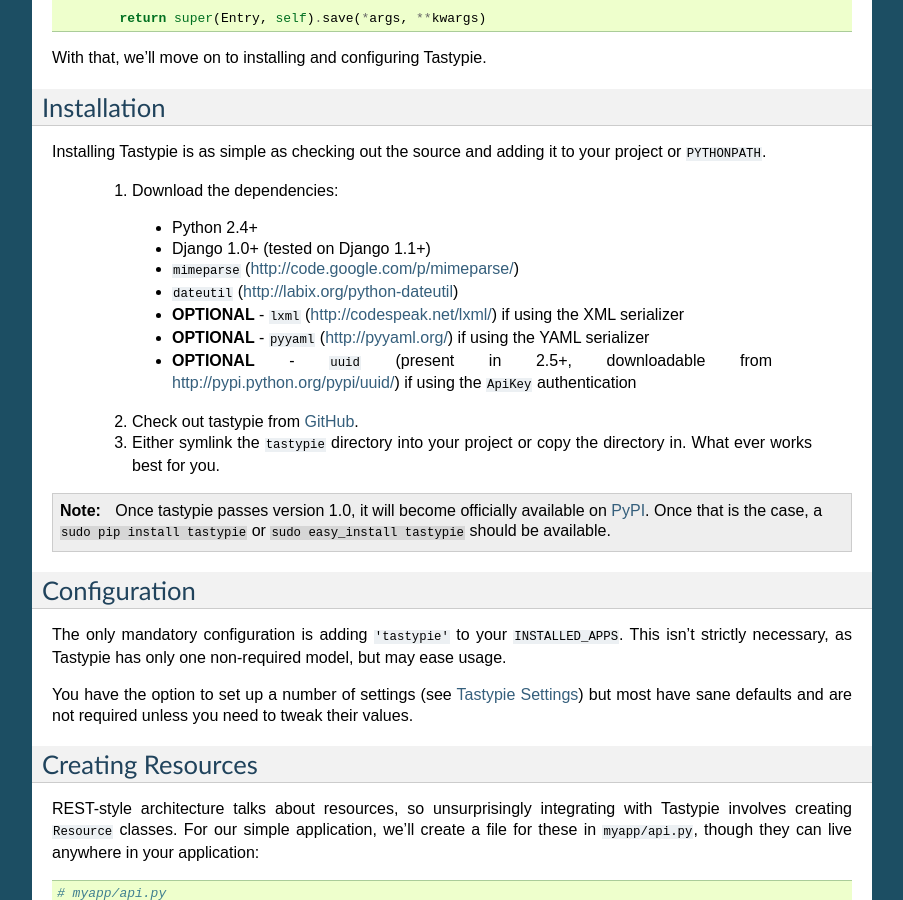
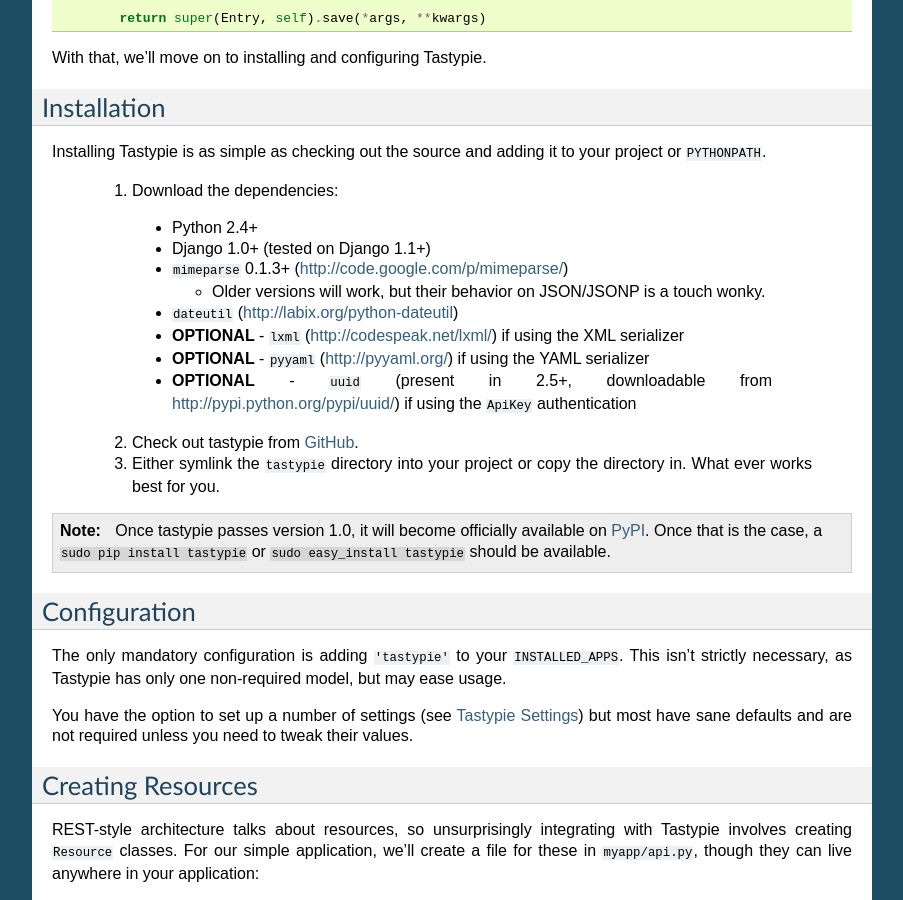
Before and after one commit to django-tastypie/django-tastypie, a Sphinx documentation site: the page built from docs/tutorial.rst, in a window 1280 px wide and 900 px high, scrolled down 679 px. Shown: the whole window, without its empty margins (198-1101 px from the left). Built offline with Sphinx 7.4.7, drawn with Linux system fonts in a browser that asks for light colours.

Commit message:
Recommend a newer version of mimeparse.

```diff
--- a/README.rst
+++ b/README.rst
@@ -13,7 +13,10 @@
 
 * Python 2.4+
 * Django 1.0+
-* mimeparse (http://code.google.com/p/mimeparse/)
+* mimeparse 0.1.3+ (http://code.google.com/p/mimeparse/)
+
+  * Older versions will work, but their behavior on JSON/JSONP is a touch wonky.
+
 * dateutil (http://labix.org/python-dateutil)
 * lxml (http://codespeak.net/lxml/) if using the XML serializer
 * pyyaml (http://pyyaml.org/) if using the YAML serializer
--- a/docs/tutorial.rst
+++ b/docs/tutorial.rst
@@ -61,7 +61,10 @@
 
     * Python 2.4+
     * Django 1.0+ (tested on Django 1.1+)
-    * ``mimeparse`` (http://code.google.com/p/mimeparse/)
+    * ``mimeparse`` 0.1.3+ (http://code.google.com/p/mimeparse/)
+
+      * Older versions will work, but their behavior on JSON/JSONP is a touch wonky.
+
     * ``dateutil`` (http://labix.org/python-dateutil)
     * **OPTIONAL** - ``lxml`` (http://codespeak.net/lxml/) if using the XML serializer
     * **OPTIONAL** - ``pyyaml`` (http://pyyaml.org/) if using the YAML serializer
```
